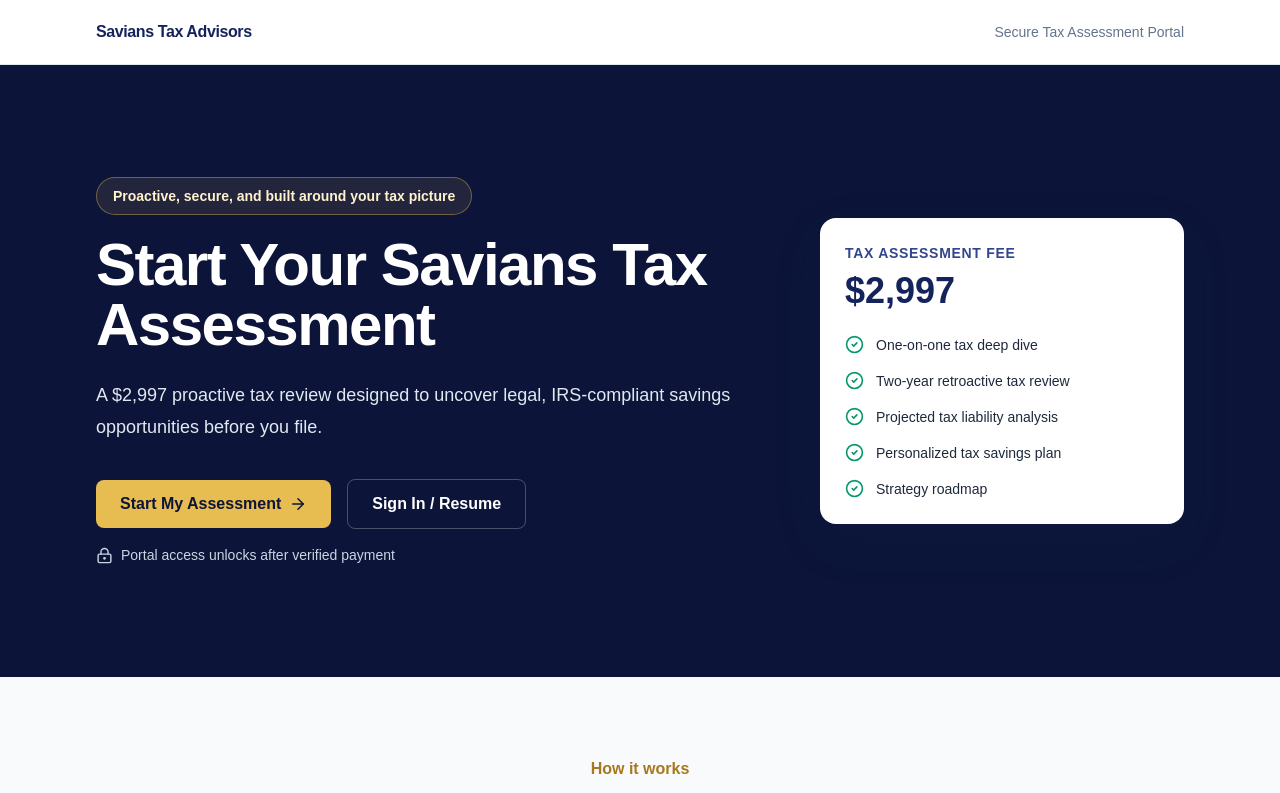
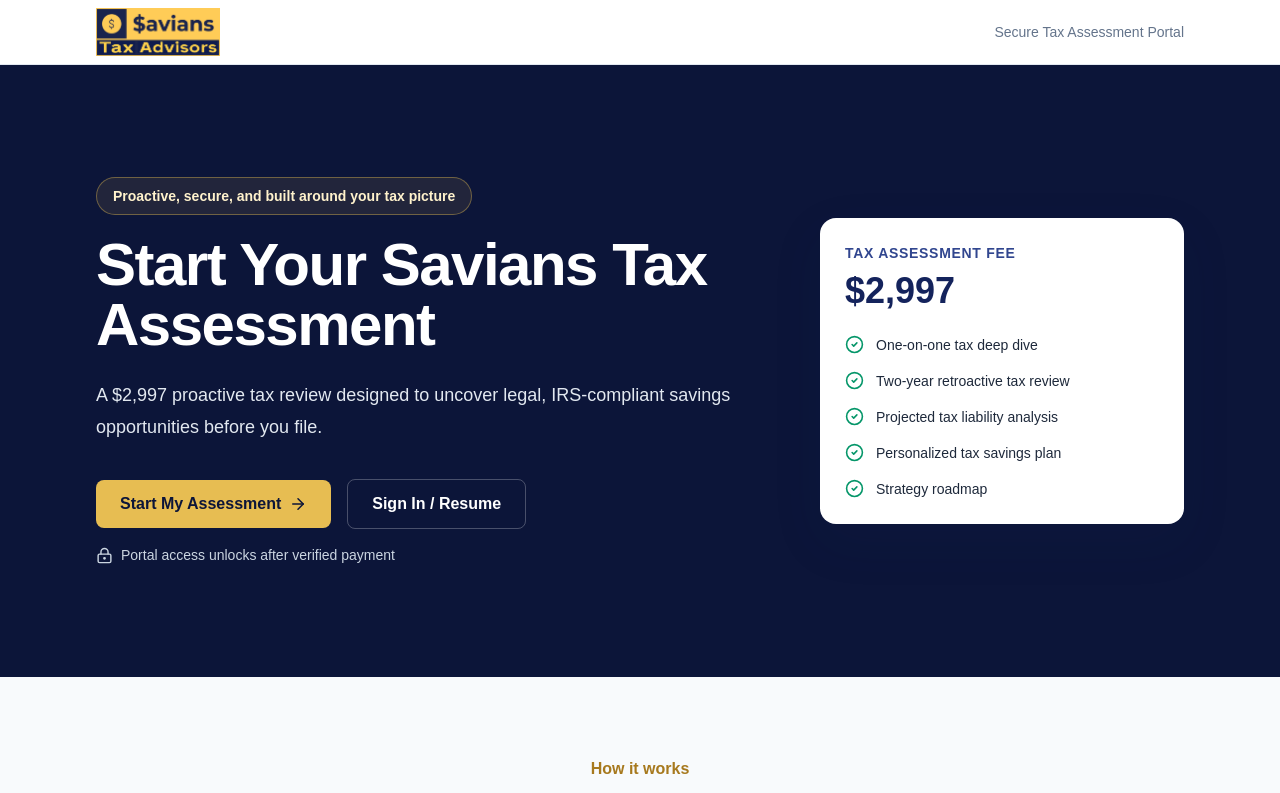
Before and after one commit to Savians/assessments-portal, a Next.js app in the folder frontend/: page / in a window 1280 px wide. Shown: the top 793 px of the page. Built offline with nearby package versions, Linux system fonts and the light colour scheme.

Commit message:
Replace header text with Savians logo

```diff
--- a/frontend/src/app/layout.tsx
+++ b/frontend/src/app/layout.tsx
@@ -1,4 +1,5 @@
 import type { Metadata } from "next";
+import Image from "next/image";
 import Link from "next/link";
 import type { ReactNode } from "react";
 import { APP_NAME } from "@/lib/constants";
@@ -17,8 +18,15 @@
         <AppProviders>
           <header className="border-b border-slate-200 bg-white">
             <div className="page-shell flex min-h-16 items-center justify-between gap-4">
-              <Link className="focus-ring font-semibold tracking-tight text-navy-800" href="/">
-                Savians Tax Advisors
+              <Link className="focus-ring inline-flex items-center" href="/" aria-label="Savians Tax Advisors home">
+                <Image
+                  src="/savians-logo.png"
+                  alt="Savians Tax Advisors"
+                  width={1996}
+                  height={773}
+                  priority
+                  className="h-10 w-auto sm:h-12"
+                />
               </Link>
               <span className="hidden text-sm text-slate-500 sm:block">
                 Secure Tax Assessment Portal
```
Also changed, not shown: frontend/public/savians-logo.png (added).
